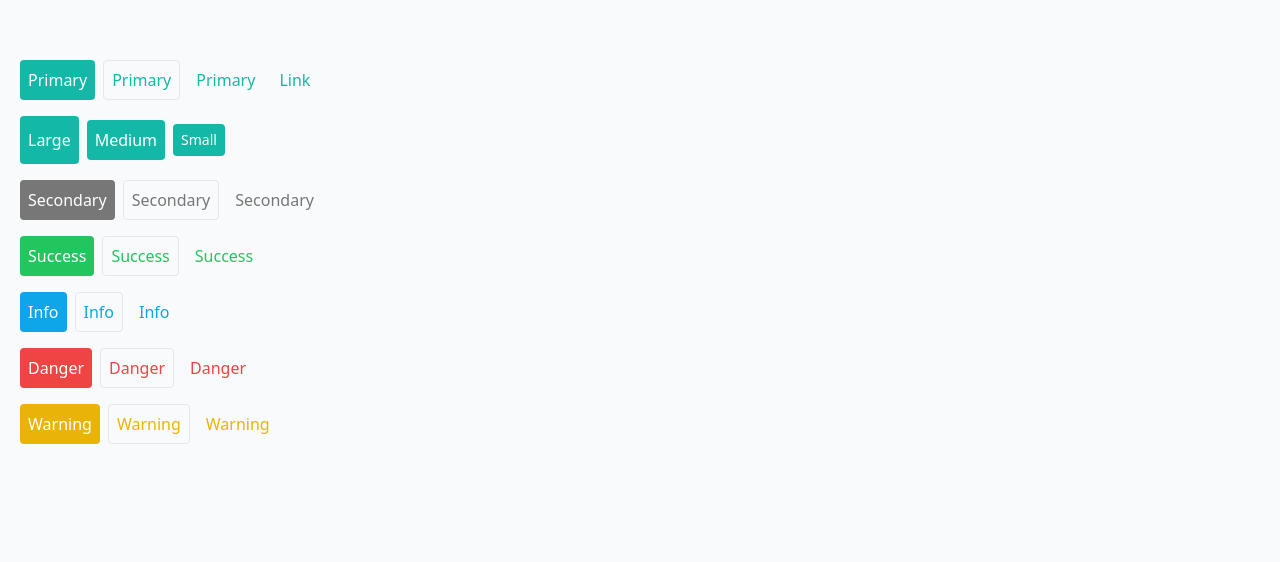
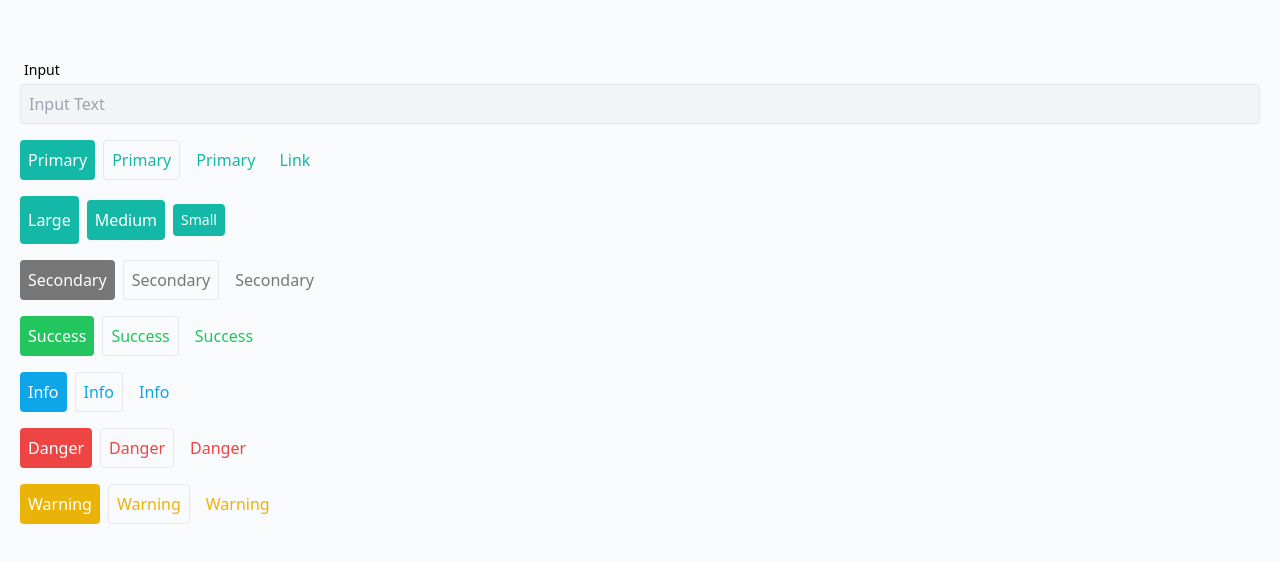
Before and after one commit to elevz/elevz-ui, a React (Vite) app: page / in a window 1280 px wide. Shown: the top 562 px of the page. Built offline with nearby package versions, Linux system fonts and the light colour scheme; some icons are missing.

Commit message:
feat: update input styles

```diff
--- a/lib/components/input/Container.tsx
+++ b/lib/components/input/Container.tsx
@@ -6,7 +6,7 @@ export const Container: React.FC<ContainerProps> = (props) => {
   return (
     <div
       {...props}
-      className={combineClassName("flex flex-col gap-1 min-w-48", props.className)}
+      className={combineClassName("flex flex-col gap-1", props.className)}
     />
   )
 }
--- a/lib/components/input/text-field/TextInput.tsx
+++ b/lib/components/input/text-field/TextInput.tsx
@@ -12,7 +12,7 @@ export const TextInput: React.FC<TextInputProps> = ({
     <input
       {...props}
       className={combineClassName(
-        "text border rounded h-10 px-2 text-base w-full",
+        "text border rounded h-10 px-2 text-base w-full disabled:bg-disabled disabled:text-disabled",
         "outline-primary focus:outline focus:border-primary",
         [!outline, "bg-surface"],
         props.className
--- a/src/pages/Buttons.tsx
+++ b/src/pages/Buttons.tsx
@@ -1,4 +1,4 @@
-import { Button } from "@lib/components";
+import { Button, Input } from "@lib/components";
 import { useToast } from "@lib/hooks";
 import Row from "../components/Row";
 
@@ -7,6 +7,11 @@ export default function () {
 
   return (
     <div className="flex flex-col gap-4">
+      <Input
+        label="Input"
+        disabled
+        value={"Input Text"}
+      />
       <Row>
         <Button
           label="Primary"
--- a/tailwind.config.js
+++ b/tailwind.config.js
@@ -8,6 +8,7 @@ export default {
   theme: {
     extend: {
       colors: {
+        disabled: 'var(--background, #f3f4f6)',
         background: {
           DEFAULT: 'var(--background, #f9fafb)',
         },
@@ -19,49 +20,31 @@ export default {
         },
         primary: {
           DEFAULT: 'var(--ez-primary)',
-          light: 'var(--ez-primary-light)',
-          dark: 'var(--ez-primary-dark)',
-          darker: 'var(--ez-primary-darker)',
           hover: 'var(--ez-primary-hover)',
           surface: 'var(--ez-primary-surface)',
         },
         secondary: {
           DEFAULT: 'var(--ez-secondary)',
-          light: 'var(--ez-secondary-light)',
-          dark: 'var(--ez-secondary-dark)',
-          darker: 'var(--ez-secondary-darker)',
           hover: 'var(--ez-secondary-hover)',
           surface: 'var(--ez-secondary-surface)',
         },
         success: {
           DEFAULT: 'var(--ez-success)',
-          light: 'var(--ez-success-light)',
-          dark: 'var(--ez-success-dark)',
-          darker: 'var(--ez-success-darker)',
           hover: 'var(--ez-success-hover)',
           surface: 'var(--ez-success-surface)',
         },
         info: {
           DEFAULT: 'var(--ez-info)',
-          light: 'var(--ez-info-light)',
-          dark: 'var(--ez-info-dark)',
-          darker: 'var(--ez-info-darker)',
           hover: 'var(--ez-info-hover)',
           surface: 'var(--ez-info-surface)',
         },
         danger: {
           DEFAULT: 'var(--ez-danger)',
-          light: 'var(--ez-danger-light)',
-          dark: 'var(--ez-danger-dark)',
-          darker: 'var(--ez-danger-darker)',
           hover: 'var(--ez-danger-hover)',
           surface: 'var(--ez-danger-surface)',
         },
         warning: {
           DEFAULT: 'var(--ez-warning)',
-          light: 'var(--ez-warning-light)',
-          dark: 'var(--ez-warning-dark)',
-          darker: 'var(--ez-warning-darker)',
           hover: 'var(--ez-warning-hover)',
           surface: 'var(--ez-warning-surface)',
         }
```
